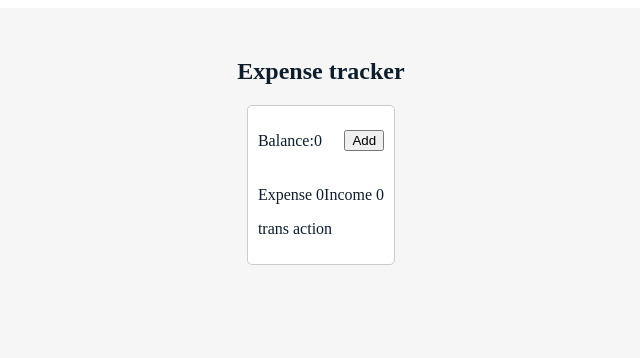
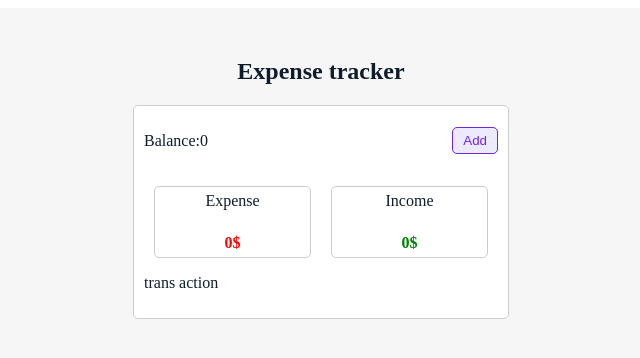
Before and after one commit to Shaghayegh-93/Expense-taracker-App, a React (Create React App) app: page / in a window 1280 px wide. Shown: the top 358 px of the page, without its empty margins (319-959 px from the left). Built offline with nearby package versions, Linux system fonts and the light colour scheme.

Commit message:
give the css class to their tags

```diff
--- a/src/components/OverViewComponent.js
+++ b/src/components/OverViewComponent.js
@@ -1,20 +1,27 @@
 import { useState } from "react";
 import TransActionForm from "./TransActionForm";
 
-const OverViewComponent = ({ income, expense,addTransaction }) => {
+const OverViewComponent = ({ income, expense, addTransaction }) => {
   const [isShow, setIsShow] = useState(false);
   return (
     <>
       <div className="topSection">
         <p>Balance:{income - expense}</p>
-        <button onClick={() => setIsShow((prevState) => !prevState)}>
+        <button
+          className={`btn ${isShow && "cancel"}`}
+          onClick={() => setIsShow((prevState) => !prevState)}
+        >
           {isShow ? "cancel" : "Add"}
         </button>
       </div>
       {isShow && <TransActionForm addTransaction={addTransaction} />}
       <div className="resultSection">
-        <div>Expense {expense}</div>
-        <div>Income {income}</div>
+        <div className="expenseBox">
+          Expense<span style={{ color: "red" }}>{expense}$</span>
+        </div>
+        <div className="expenseBox">
+          Income <span>{income}$</span>
+        </div>
       </div>
     </>
   );
```
